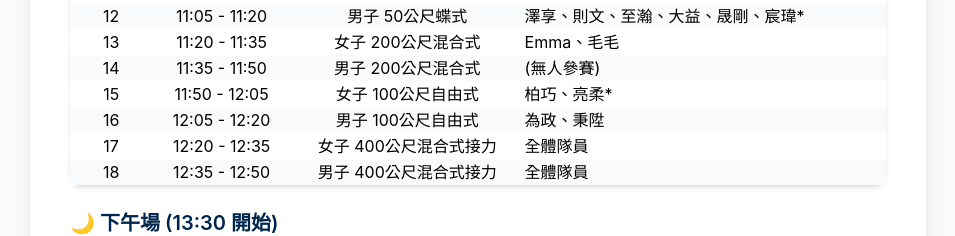
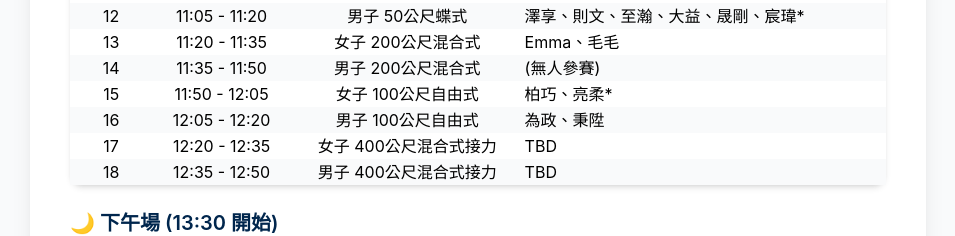
Before and after one commit to wenzelherder/2025songzhumei, a plain HTML site: page index.html in a window 1280 px wide. Shown: the part 2506-2742 px from the top of the page, without its empty margins (162-1117 px from the left). Drawn offline with nearby package versions, Linux system fonts and the light colour scheme.

Commit message:
Update index.html

```diff
--- a/index.html
+++ b/index.html
@@ -390,8 +390,8 @@
                         <tr class="schedule-row bg-gray-50"><td data-label="編號" class="table-cell-content text-center-column">14</td><td data-label="預計時間" class="table-cell-content text-center-column">11:35 - 11:50</td><td data-label="項目" class="table-cell-content text-center-column">男子 200公尺混合式</td><td data-label="參賽隊員" class="table-cell-content">(無人參賽)</td></tr>
                         <tr class="schedule-row"><td data-label="編號" class="table-cell-content text-center-column">15</td><td data-label="預計時間" class="table-cell-content text-center-column">11:50 - 12:05</td><td data-label="項目" class="table-cell-content text-center-column">女子 100公尺自由式</td><td data-label="參賽隊員" class="table-cell-content">柏巧、亮柔*</td></tr>
                         <tr class="schedule-row bg-gray-50"><td data-label="編號" class="table-cell-content text-center-column">16</td><td data-label="預計時間" class="table-cell-content text-center-column">12:05 - 12:20</td><td data-label="項目" class="table-cell-content text-center-column">男子 100公尺自由式</td><td data-label="參賽隊員" class="table-cell-content">為政、秉陞</td></tr>
-                        <tr class="schedule-row"><td data-label="編號" class="table-cell-content text-center-column">17</td><td data-label="預計時間" class="table-cell-content text-center-column">12:20 - 12:35</td><td data-label="項目" class="table-cell-content text-center-column">女子 400公尺混合式接力</td><td data-label="參賽隊員" class="table-cell-content">全體隊員</td></tr>
-                        <tr class="schedule-row bg-gray-50"><td data-label="編號" class="table-cell-content text-center-column">18</td><td data-label="預計時間" class="table-cell-content text-center-column">12:35 - 12:50</td><td data-label="項目" class="table-cell-content text-center-column">男子 400公尺混合式接力</td><td data-label="參賽隊員" class="table-cell-content">全體隊員</td></tr>
+                        <tr class="schedule-row"><td data-label="編號" class="table-cell-content text-center-column">17</td><td data-label="預計時間" class="table-cell-content text-center-column">12:20 - 12:35</td><td data-label="項目" class="table-cell-content text-center-column">女子 400公尺混合式接力</td><td data-label="參賽隊員" class="table-cell-content">TBD</td></tr>
+                        <tr class="schedule-row bg-gray-50"><td data-label="編號" class="table-cell-content text-center-column">18</td><td data-label="預計時間" class="table-cell-content text-center-column">12:35 - 12:50</td><td data-label="項目" class="table-cell-content text-center-column">男子 400公尺混合式接力</td><td data-label="參賽隊員" class="table-cell-content">TBD</td></tr>
                     </tbody>
                 </table>
             </div>
```
